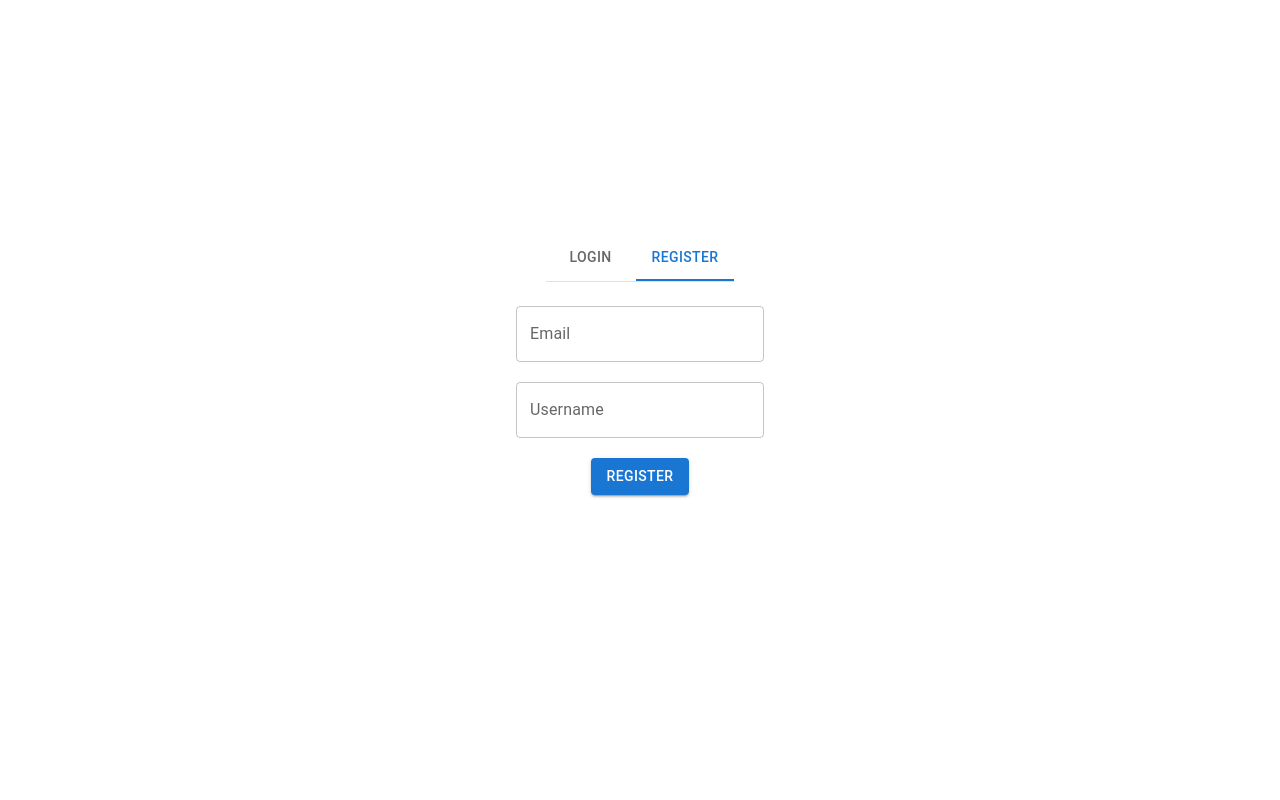
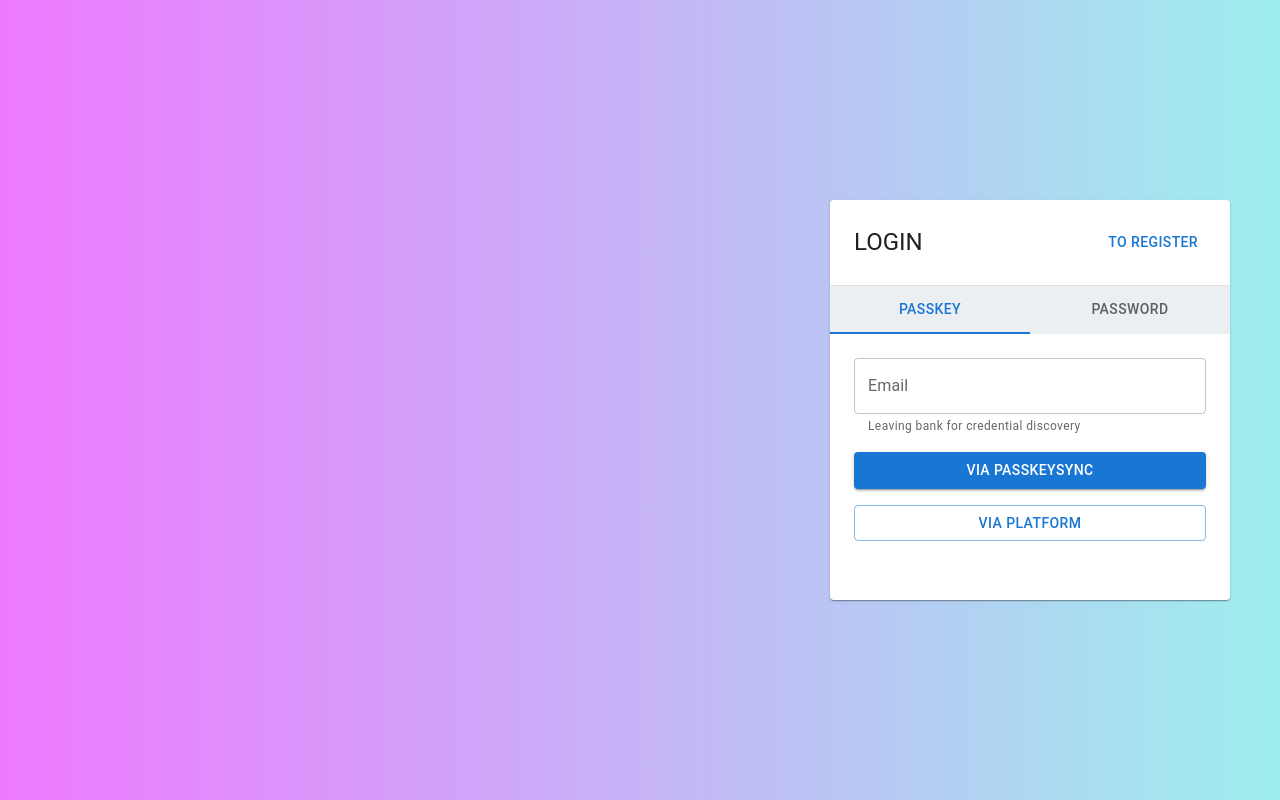
Before and after one commit to PasskeySync/relying-party-web, a React (Create React App) app: page /login in a window 1280 px wide. Built offline with nearby package versions, Linux system fonts and the light colour scheme.

Commit message:
finish basic UI for login

```diff
--- a/package.json
+++ b/package.json
@@ -24,6 +24,7 @@
     "http-proxy-middleware": "^2.0.6",
     "react": "^18.2.0",
     "react-dom": "^18.2.0",
+    "react-router-dom": "^6.21.2",
     "react-scripts": "5.0.1",
     "typescript": "^4.9.5",
     "web-vitals": "^2.1.4"
--- a/src/App.tsx
+++ b/src/App.tsx
@@ -20,6 +20,12 @@ function App() {
   const [email, setEmail] = React.useState('')
   const [username, setUsername] = React.useState('')
 
+  const showAlert = (type: AlertColor, msg: string) => {
+    setMsgType(type)
+    setMessage(msg)
+    setOpen(true)
+  }
+
   const onRegister = async() => {
     try {
       const req = await axios.post('/api/register/begin', { username, email })
@@ -29,14 +35,10 @@ function App() {
       console.log(response)
       const attResult = await axios.post('/api/register/finish', response)
       console.log(attResult)
-      setMsgType('success')
-      setMessage('Register success')
-      setOpen(true)
+      showAlert('success', 'Register success')
     } catch (e) {
       if (e instanceof AxiosError) {
-        setMsgType('error')
-        setMessage(e.response?.data || 'Register failed')
-        setOpen(true)
+        showAlert('error', e.response?.data || 'Register failed')
       }
     }
   }
@@ -50,14 +52,10 @@ function App() {
       console.log(response)
       const attResult = await axios.post('/api/login/finish', response)
       console.log(attResult)
-      setMsgType('success')
-      setMessage('Login success')
-      setOpen(true)
+        showAlert('success', 'Login success')
     } catch (e) {
       if (e instanceof AxiosError) {
-        setMsgType('error')
-        setMessage(e.response?.data || 'Login failed')
-        setOpen(true)
+        showAlert('error', e.response?.data || 'Login failed')
       }
     }
   }
--- a/src/index.tsx
+++ b/src/index.tsx
@@ -1,17 +1,35 @@
-import React from 'react';
-import ReactDOM from 'react-dom/client';
-import './index.css';
-import App from './App';
-import reportWebVitals from './reportWebVitals';
+import React from "react";
+import ReactDOM from "react-dom/client";
+import "./index.css";
+import reportWebVitals from "./reportWebVitals";
+// @ts-ignore
+import {createBrowserRouter, redirect, RouterProvider} from "react-router-dom";
+import LoginPage from "./pages/LoginPage";
+import UserPage from "./pages/UserPage";
 
 const root = ReactDOM.createRoot(
-  document.getElementById('root') as HTMLElement
+    document.getElementById('root') as HTMLElement
 );
 
+const router = createBrowserRouter([
+    {
+        path: "/",
+        loader: async () => { return redirect("/login"); }
+    },
+    {
+        path: "/login",
+        Component: LoginPage,
+    },
+    {
+        path: "/user",
+        Component: UserPage,
+    }
+]);
+
 root.render(
-  <React.StrictMode>
-    <App />
-  </React.StrictMode>
+    <React.StrictMode>
+        <RouterProvider router={router}/>
+    </React.StrictMode>
 );
 
 // If you want to start measuring performance in your app, pass a function
--- /dev/null
+++ b/src/pages/LoginPage.css
@@ -0,0 +1,6 @@
+.LoginPage {
+    width: 100%;
+    height: 100vh;
+    display: flex;
+    background-image: linear-gradient(to left, #9eeeee 0%, #ee79ff 100%);
+}
--- /dev/null
+++ b/src/pages/LoginPage.tsx
@@ -0,0 +1,197 @@
+import "./LoginPage.css";
+import {
+    Alert,
+    AlertColor,
+    Box,
+    Button,
+    Card,
+    Divider,
+    Snackbar,
+    Switch,
+    Tab,
+    TextField,
+    Typography
+} from "@mui/material";
+import TabList from "@mui/lab/TabList";
+import TabPanel from "@mui/lab/TabPanel";
+import Stack from "@mui/material/Stack";
+import TabContext from "@mui/lab/TabContext";
+import React, {useState} from "react";
+import {blueGrey} from "@mui/material/colors";
+import {Route} from "react-router-dom";
+
+function LoginPage() {
+    const [open, setOpen] = useState(false);
+    const [message, setMessage] = useState('')
+    const [msgType, setMsgType] = useState<AlertColor>('success')
+    const [isLogin, setIsLogin] = useState(true)
+
+    const showAlert = (type: AlertColor, msg: string) => {
+        setMsgType(type)
+        setMessage(msg)
+        setOpen(true)
+    }
+
+
+    const LoginPanel = () => {
+        const [tabs, setTabs] = useState<'Passkey' | 'Password'>('Passkey')
+        const [email, setEmail] = useState('')
+        const [password, setPassword] = useState('')
+
+        const onLogin = async () => {
+
+        }
+
+        return (
+            <TabContext value={tabs}>
+                <Box sx={{backgroundColor: blueGrey[50]}}>
+                    <TabList
+                        onChange={(_, nv) => setTabs(nv)}
+                        variant="fullWidth"
+                    >
+                        <Tab label="Passkey" value="Passkey"/>
+                        <Tab label="Password" value="Password"/>
+                    </TabList>
+                </Box>
+                <TabPanel value="Passkey">
+                    <Stack spacing={2}>
+                        <TextField
+                            label="Email"
+                            value={email}
+                            type="search"
+                            helperText="Leaving bank for credential discovery"
+                            onChange={(e) => setEmail(e.target.value)}
+                        />
+                        <Button variant="contained" onClick={onLogin}>
+                            Via PasskeySync
+                        </Button>
+                        <Button variant="outlined" onClick={onLogin}>
+                            Via Platform
+                        </Button>
+                    </Stack>
+                </TabPanel>
+                <TabPanel value="Password">
+                    <Stack spacing={2}>
+                        <TextField
+                            label="Email"
+                            value={email}
+                            onChange={(e) => setEmail(e.target.value)}
+                        />
+                        <TextField
+                            label="Password"
+                            value={password}
+                            type="password"
+                            onChange={(e) => setPassword(e.target.value)}
+                        />
+                        <Button variant="contained" onClick={onLogin}>
+                            Login
+                        </Button>
+                    </Stack>
+                </TabPanel>
+            </TabContext>
+        )
+    }
+
+    const RegisterPanel = () => {
+        const [tabs, setTabs] = useState<'Passkey' | 'Password'>('Passkey')
+        const [email, setEmail] = useState('')
+        const [username, setUsername] = useState('')
+        const [password, setPassword] = useState('')
+        const [confirmPassword, setConfirmPassword] = useState('')
+        const onLogin = async () => {
+
+        }
+
+        return (
+            <TabContext value={tabs}>
+                <Box sx={{backgroundColor: blueGrey[50]}}>
+                    <TabList
+                        onChange={(_, nv) => setTabs(nv)}
+                        variant="fullWidth"
+                    >
+                        <Tab label="Passkey" value="Passkey"/>
+                        <Tab label="Password" value="Password"/>
+                    </TabList>
+                </Box>
+                <TabPanel value="Passkey">
+                    <Stack spacing={2}>
+                        <TextField
+                            label="Email"
+                            value={email}
+                            onChange={(e) => setEmail(e.target.value)}
+                        />
+                        <TextField
+                            label="User Name"
+                            value={username}
+                            onChange={(e) => setUsername(e.target.value)}
+                        />
+                        <Button variant="contained" onClick={onLogin}>
+                            Via PasskeySync
+                        </Button>
+                        <Button variant="outlined" onClick={onLogin}>
+                            Via Platform
+                        </Button>
+                    </Stack>
+                </TabPanel>
+                <TabPanel value="Password">
+                    <Stack spacing={2}>
+                        <TextField
+                            label="Email"
+                            value={email}
+                            onChange={(e) => setEmail(e.target.value)}
+                        />
+                        <TextField
+                            label="User Name"
+                            value={username}
+                            onChange={(e) => setUsername(e.target.value)}
+                        />
+                        <TextField
+                            label="Password"
+                            value={password}
+                            type="password"
+                            onChange={(e) => setPassword(e.target.value)}
+                        />
+                        <TextField
+                            label="Confirm Password"
+                            value={confirmPassword}
+                            type="password"
+                            onChange={(e) => setConfirmPassword(e.target.value)}
+                        />
+                        <Button variant="contained" onClick={onLogin}>
+                            Register
+                        </Button>
+                    </Stack>
+                </TabPanel>
+            </TabContext>
+        )
+    };
+
+    return (
+        <Box className="LoginPage">
+            <Snackbar
+                anchorOrigin={{ vertical: 'top', horizontal: 'center' }}
+                open={open}
+                autoHideDuration={6000}
+                onClose={() => setOpen(false)}
+            >
+                <Alert severity={ msgType }>{ message }</Alert>
+            </Snackbar>
+            <Card sx={{ margin: "auto 50px auto auto", minWidth: 400, minHeight: 400 }}>
+                <Box sx={{ p: 3 }}>
+                    <Stack direction="row" justifyContent="space-between" alignItems="center">
+                        <Typography variant="h5" component="div">
+                            { isLogin ? "LOGIN" : "REGISTER" }
+                        </Typography>
+                        <Button onClick={() => setIsLogin(!isLogin)}>
+                            {"To " + (isLogin ? "Register" : "Login") }
+                        </Button>
+                    </Stack>
+                </Box>
+                <Divider />
+                { isLogin ? <LoginPanel/> : <RegisterPanel/> }
+            </Card>
+        </Box>
+    );
+}
+
+export default LoginPage;
--- /dev/null
+++ b/src/pages/UserPage.tsx
@@ -0,0 +1,9 @@
+function UserPage() {
+    return (
+        <div>
+            <h1>User Page</h1>
+        </div>
+    );
+}
+
+export default UserPage;
```
Also changed, not shown: 1 other file (tests, documents, lock files or other folders).
